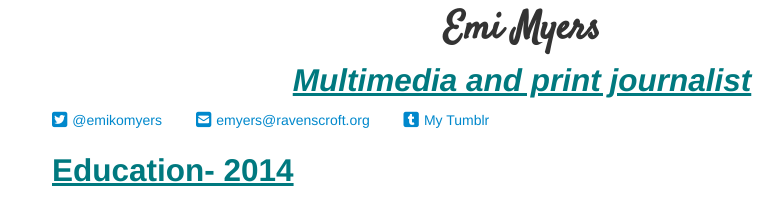
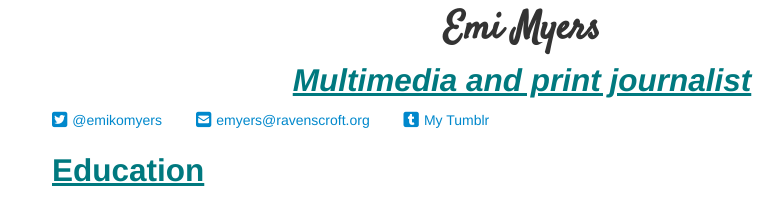
Before and after one commit to emikomyers/resume, a plain HTML site: page index.html in a window 1280 px wide. Shown: the top 197 px of the page, without its empty margins (108-892 px from the left). Drawn offline with Linux system fonts and the light colour scheme.

Commit message:
delete -2014

```diff
--- a/index.html
+++ b/index.html
@@ -46,7 +46,7 @@
       </div>
 	  <div class="row">
 		<div class="span12">
-			<h2>Education- 2014</h2>
+			<h2>Education</h2>
 		</div>
 
 
```
